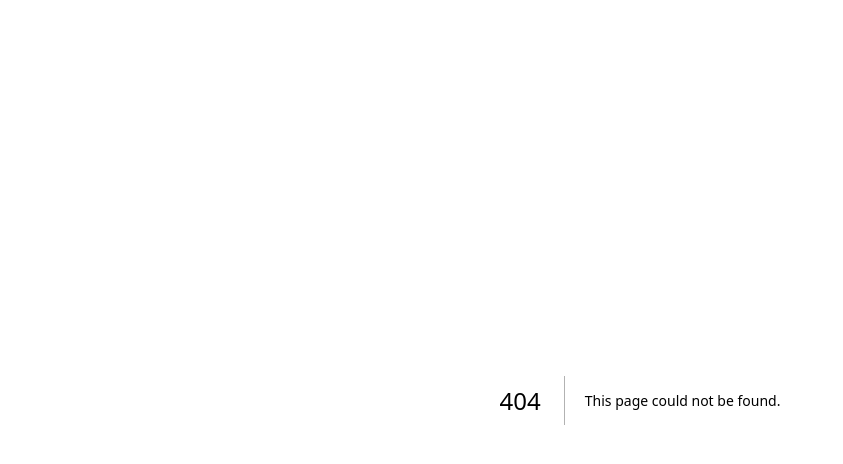
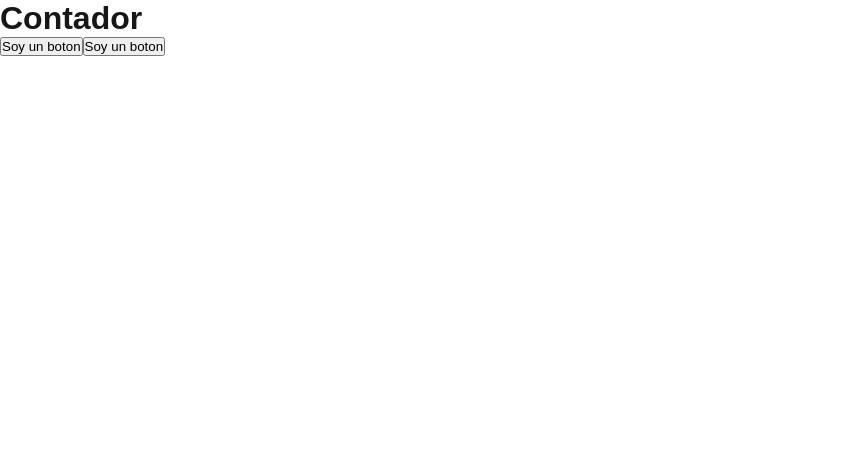
Before and after one commit to FranManzanares/next-proyect, a Next.js app: page /contador in a window 1280 px wide. Before the commit this address had no page. Shown: the top 464 px of the page, without its empty margins (0-843 px from the left). Built offline with nearby package versions, Linux system fonts and the light colour scheme.

Commit message:
funciones incrementar y decrementar

```diff
--- /dev/null
+++ b/src/app/contador/page.js
@@ -0,0 +1,19 @@
+"use client";
+
+import Button from "@/componentes/Button";
+import Title from "@/componentes/Title";
+
+export default function Contador() {
+  function Incrementar() {}
+
+  function Decrementar() {}
+
+  return (
+    <>
+      <Title title={"Contador"}></Title>
+
+      <Button onClick={Incrementar} text={"Incrementar"}></Button>
+      <Button onClick={Decrementar} text={"Incrementar"}></Button>
+    </>
+  );
+}
```
